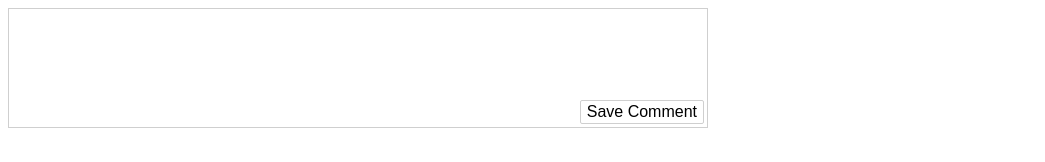
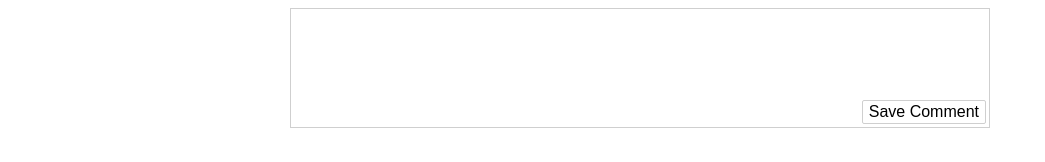
Before and after one commit to devrafalko/comment-editor, a website built with webpack: page index.html in a window 1280 px wide. Shown: the whole page, without its empty margins (0-1045 px from the left). Built offline with nearby package versions, Linux system fonts and the light colour scheme.

Commit message:
Center comment editor on example page

```diff
--- a/assets/commentEditor.css
+++ b/assets/commentEditor.css
@@ -1,3 +1,16 @@
+body {
+    display: flex;
+    position: absolute;
+    top: 0;
+    right: 0;
+    bottom: 0;
+    left: 0;
+}
+
+.centered {
+    margin: auto;
+}
+
 .component-container {
     box-sizing: content-box;
     width: 700px;
--- a/index.html
+++ b/index.html
@@ -8,7 +8,7 @@
     <script src="dist/bundle.js"></script>
 </head>
 <body>
-    <div class="component-container">
+    <div class="component-container centered">
         <div class="comment-container">
             <div class="comment-editor" contenteditable="true"></div>
         </div>
```
